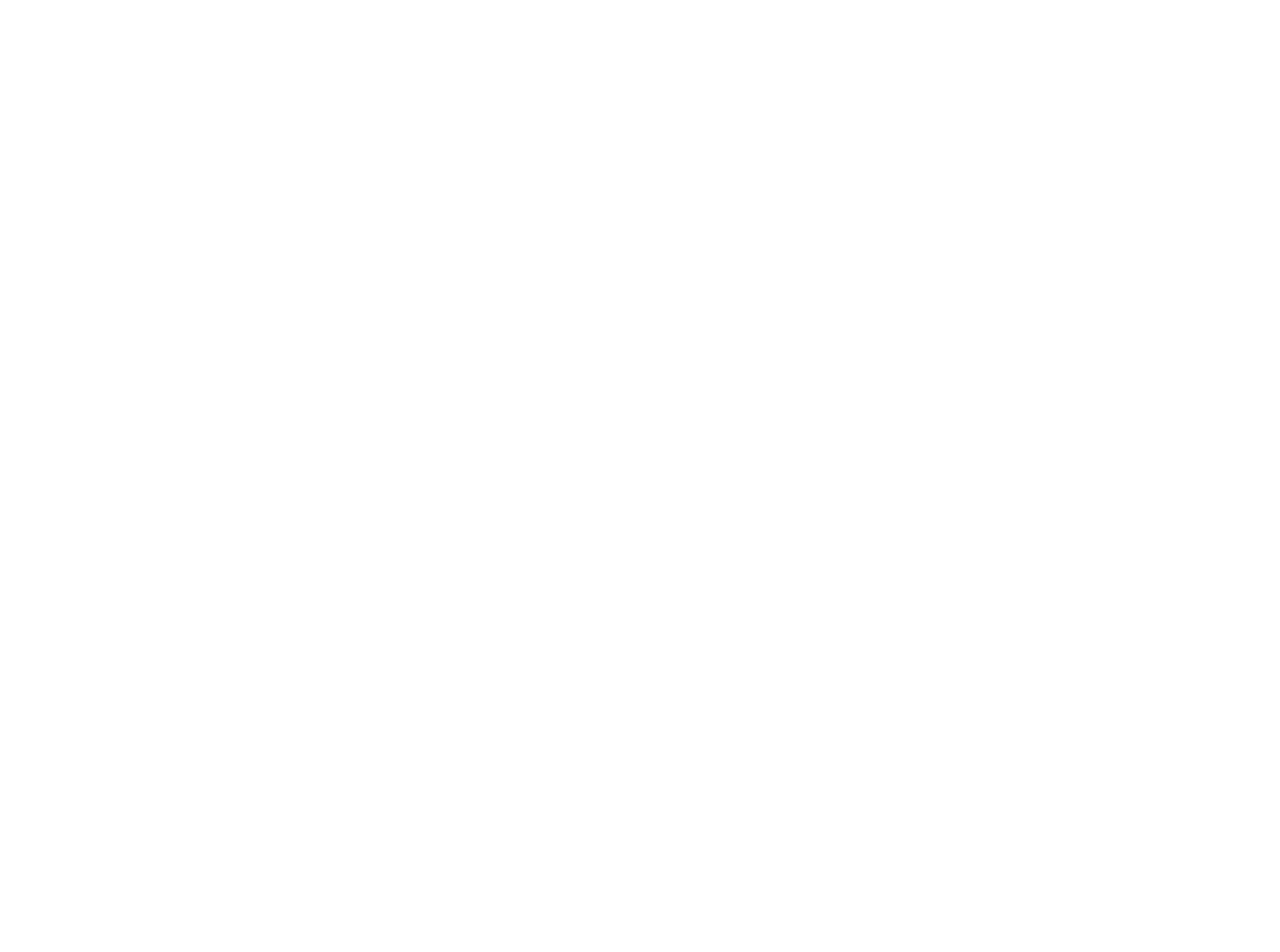
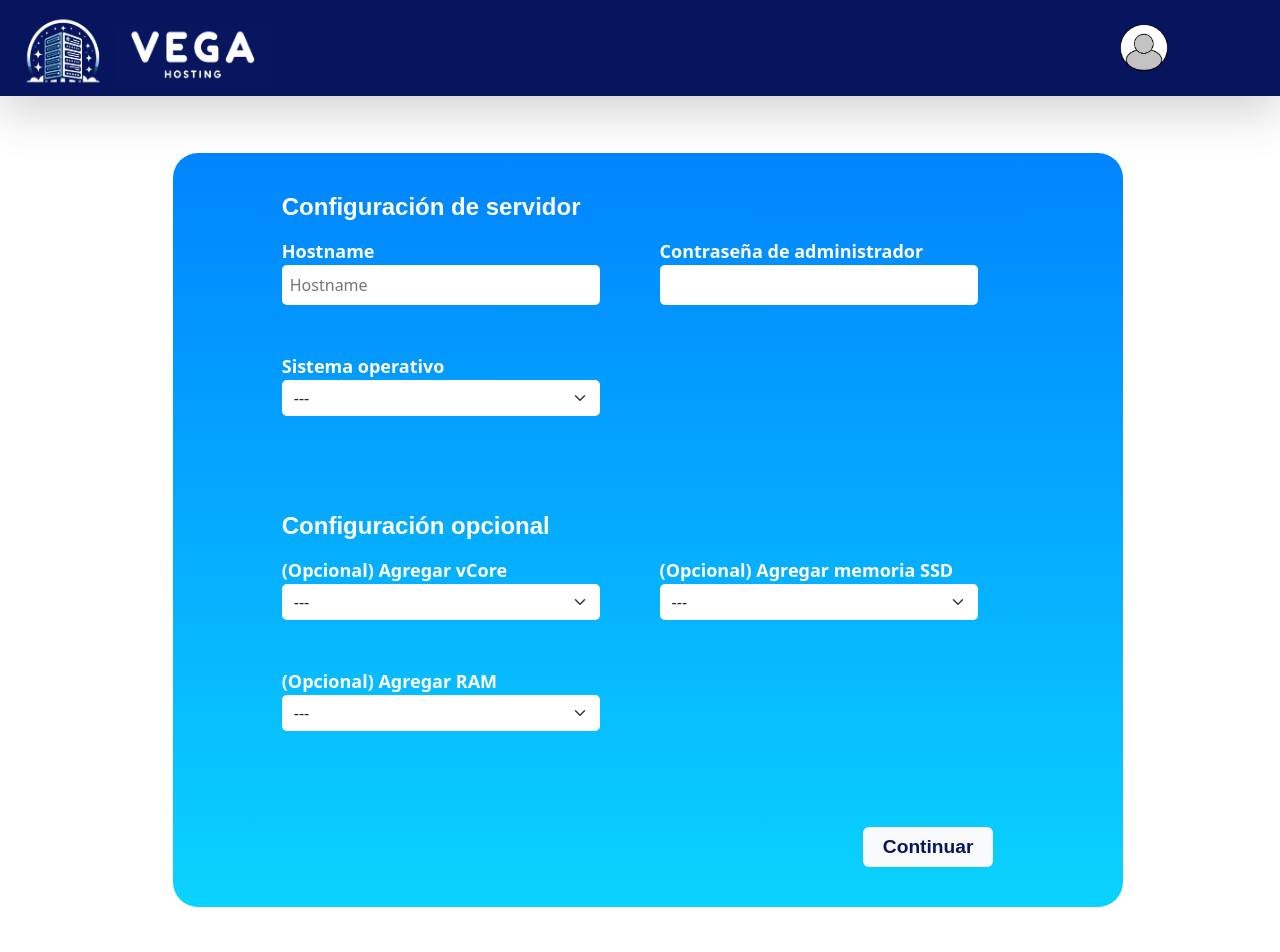
Before and after one commit to vega-hosting/Grupo_3--Marketplace_VPS-frontend, a Vue app: page /config-vps in a window 1280 px wide. Before the commit this address had no page. Shown: the top 952 px of the page. Before the commit the page ends 800 px from the top, so only its background shows below. Built offline with nearby package versions, Linux system fonts and the light colour scheme; no server answers.

Commit message:
Creacion de la parte visual de ConfigVpsPage
Se creo la parte visual de la pagina 'ConfigVpsPage'. Tambien se agrego una ruta hacia la pagina dentro del archivo 'router.js'.

```diff
--- /dev/null
+++ b/src/pages/ConfigVpsPage.vue
@@ -0,0 +1,151 @@
+<template>
+    <div class="page-container">
+        <UserNavbar />
+
+        <div class="container m-auto">
+            <div class="row">
+                <div class="col-10 d-flex justify-content-center align-items-center bg-custom">
+                    <div class="col-md-10 p-3">
+                        <form>
+                            <div class="row p-custom">
+                                <h4 class="text-white mb-3">Configuración de servidor</h4>
+                                <div class="col-md-6">
+                                    <!--Hostname-->
+                                    <div class="mb-5">
+                                        <label>Hostname</label>
+                                        <br>
+                                        <input type="text" class="p-2" placeholder="Hostname" required>
+                                    </div>
+                                    <!--Sistema Operativo-->
+                                    <div class="mb-5">
+                                        <label>Sistema operativo</label>
+                                        <br>
+                                        <select class="form-select" required>
+                                            <option selected>---</option>
+                                            <option value="CentOs">CentOs</option>
+                                            <option value="Debian">Debian</option>
+                                            <option value="Ubuntu">Ubuntu</option>
+                                        </select>
+                                    </div>
+                                </div>
+                                <div class="col-md-6">
+                                    <!--Password Admin-->
+                                    <div class="mb-3">
+                                        <label>Contraseña de administrador</label>
+                                        <br>
+                                        <input type="password" class="p-2" required>
+                                    </div>
+                                </div>
+                            </div>
+                            <div class="row p-custom">
+                                <h4 class="text-white mb-3">Configuración opcional</h4>
+                                <div class="col-md-6">
+                                    <div class="mb-5">
+                                        <label>(Opcional) Agregar vCore</label>
+                                        <br>
+                                        <select class="form-select">
+                                            <option selected>---</option>
+                                            <option value="1vCore $3.000 CLP">1vCore $3.000 CLP</option>
+                                            <option value="2vCore $6.000 CLP">2vCore $6.000 CLP</option>
+                                            <option value="3vCore $9.000 CLP">3vCore $9.000 CLP</option>
+                                        </select>
+                                    </div>
+                                    <div class="mb-5">
+                                        <label>(Opcional) Agregar RAM</label>
+                                        <br>
+                                        <select class="form-select">
+                                            <option selected>---</option>
+                                            <option value="2 GB $2.000 CLP">2 GB $2.000 CLP</option>
+                                            <option value="4 GB $4.000 CLP">4 GB $4.000 CLP</option>
+                                            <option value="6 GB $6.000 CLP">6 GB $6.000 CLP</option>
+                                        </select>
+                                    </div>
+                                </div>
+                                <div class="col-md-6">
+                                    <label>(Opcional) Agregar memoria SSD</label>
+                                    <br>
+                                    <select class="form-select">
+                                        <option selected>---</option>
+                                        <option value="25 GB $2.000 CLP">25 GB $2.000 CLP</option>
+                                        <option value="50 GB $4.000 CLP">50 GB $4.000 CLP</option>
+                                        <option value="100 GB $8.000 CLP">100 GB $8.000 CLP</option>
+                                    </select>
+                                </div>
+                            </div>
+                            <button type="submit" class="btn btn-light m-4" id="continue-button">
+                                Continuar
+                            </button>
+                        </form>
+                    </div>
+                </div>
+            </div>
+        </div>
+
+        <div class="main-about-us">
+            <MainAboutUs />
+        </div>
+    </div>
+</template>
+
+<style scoped>
+.bg-custom {
+    background: linear-gradient(#0084ff, #0ad3fe);
+    border-radius: 25px;
+    margin: 5% 9%;
+}
+
+.p-custom {
+    padding: 24px 4px 24px 4px;
+}
+
+h4 {
+    font-weight: 700;
+    font-family: Arial, Helvetica, sans-serif;
+}
+
+input {
+    width: 90%;
+    border: none;
+    border-radius: 5px;
+}
+
+label {
+    color: white;
+    font-weight: 600;
+    font-size: large;
+}
+
+select {
+    width: 90%;
+    border: none;
+    border-radius: 5px;
+}
+
+#continue-button {
+    color: #07155e;
+    border: none;
+    font-weight: 700;
+    font-size: larger;
+    float: right;
+    padding-left: 20px;
+    padding-right: 20px;
+    font-family: Arial, Helvetica, sans-serif;
+}
+
+#continue-button:hover {
+    background-color: #07155e;
+    color: white;
+    border: none;
+    font-weight: 700;
+    font-size: larger;
+    float: right;
+    padding-left: 20px;
+    padding-right: 20px;
+    font-family: Arial, Helvetica, sans-serif;
+}
+</style>
+
+<script setup>
+import UserNavbar from '@/components/UserNavbar.vue';
+import MainAboutUs from '@/components/MainAboutUs.vue';
+</script>
```
Also changed, not shown: src/router/router.js (+5 -4 lines).
